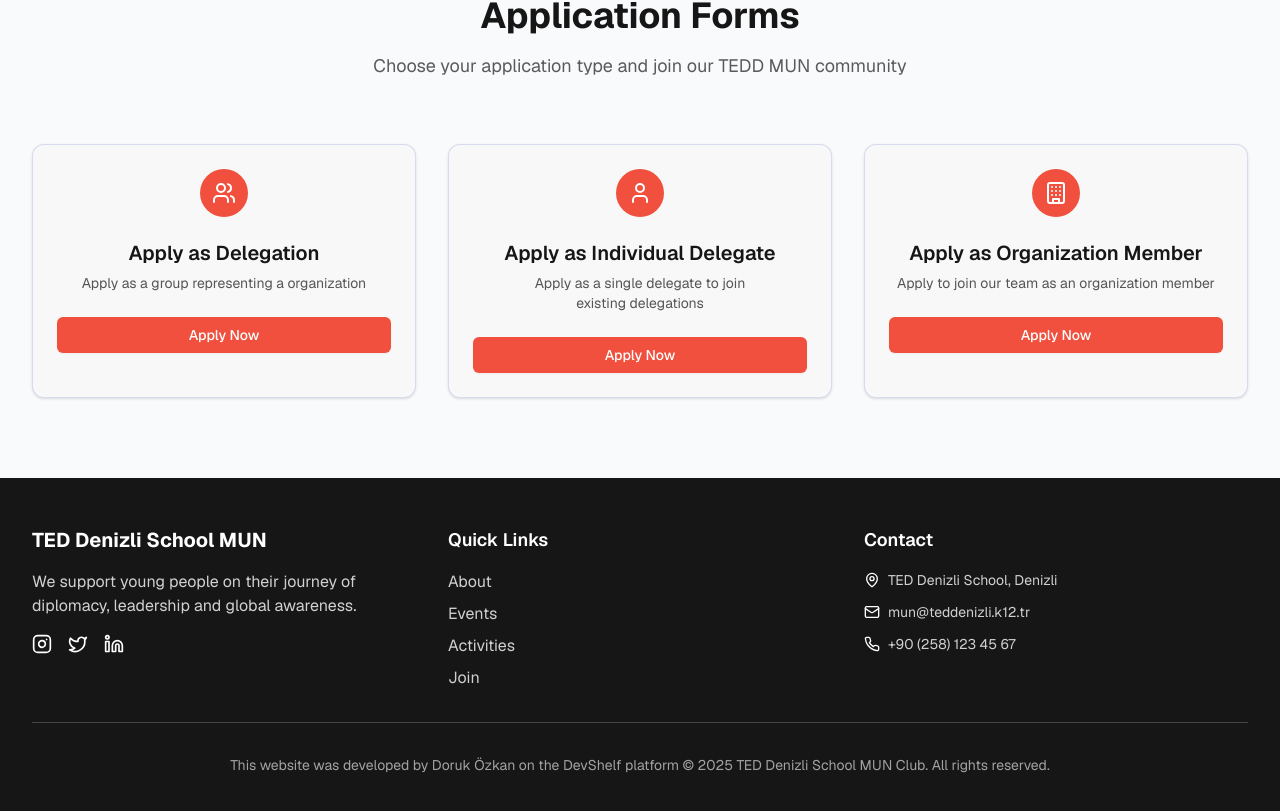
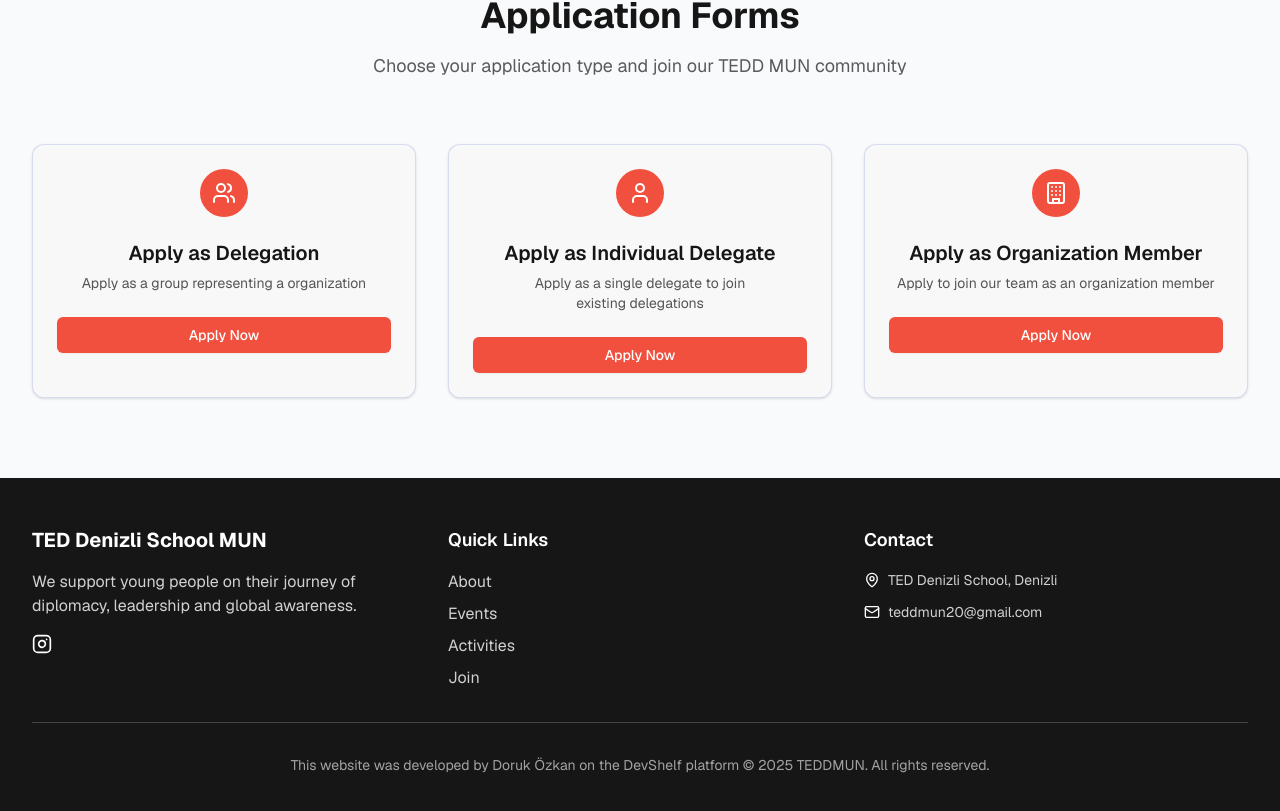
Before and after one commit to Dorukkozkn/TEDDMUN, a Next.js app: page / in a window 1280 px wide. Shown: the part 2414-3225 px from the top of the page. Built offline with nearby package versions, Linux system fonts and the light colour scheme.

Commit message:
Update footer.tsx

```diff
--- a/components/footer.tsx
+++ b/components/footer.tsx
@@ -1,4 +1,4 @@
-import { Mail, Phone, MapPin, Instagram, Twitter, Linkedin } from "lucide-react"
+import { Mail, MapPin, Instagram } from "lucide-react"
 
 export function Footer() {
   return (
@@ -13,8 +13,6 @@ export function Footer() {
             </p>
             <div className="flex space-x-4">
               <Instagram className="h-5 w-5 hover:text-accent cursor-pointer transition-colors" />
-              <Twitter className="h-5 w-5 hover:text-accent cursor-pointer transition-colors" />
-              <Linkedin className="h-5 w-5 hover:text-accent cursor-pointer transition-colors" />
             </div>
           </div>
 
@@ -55,11 +53,7 @@ export function Footer() {
               </div>
               <div className="flex items-center">
                 <Mail className="h-4 w-4 mr-2 flex-shrink-0" />
-                <span className="text-primary-foreground/80 text-sm">mun@teddenizli.k12.tr</span>
-              </div>
-              <div className="flex items-center">
-                <Phone className="h-4 w-4 mr-2 flex-shrink-0" />
-                <span className="text-primary-foreground/80 text-sm">+90 (258) 123 45 67</span>
+                <span className="text-primary-foreground/80 text-sm">teddmun20@gmail.com</span>
               </div>
             </div>
           </div>
@@ -68,7 +62,7 @@ export function Footer() {
         {/* Bottom Section */}
         <div className="border-t border-primary-foreground/20 mt-8 pt-8 text-center">
           <p className="text-primary-foreground/60 text-sm">
-            This website was developed by Doruk Özkan on the DevShelf platform © 2025 TED Denizli School MUN Club. All rights reserved.
+            This website was developed by Doruk Özkan on the DevShelf platform © 2025 TEDDMUN. All rights reserved.
           </p>
         </div>
       </div>
```
